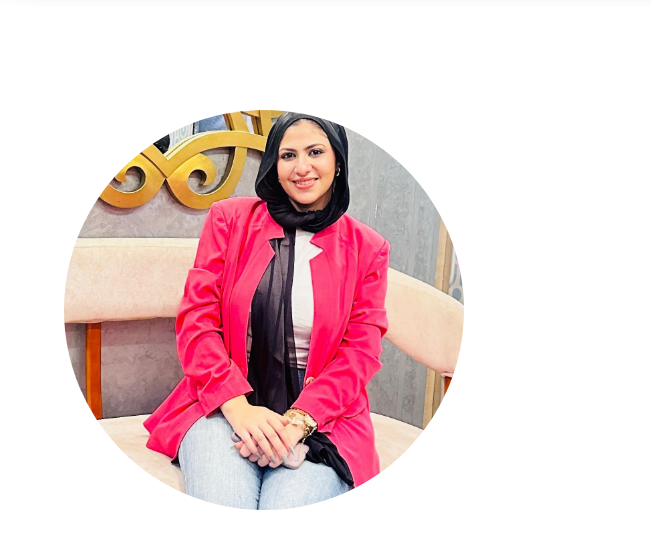
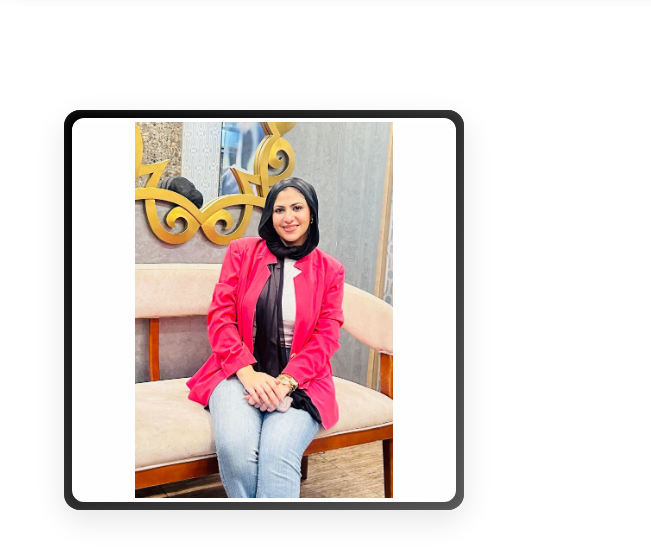
Before and after one commit to shahdamohamed/my-website, a plain HTML site: page index.html in a window 1280 px wide. Shown: the part 94-654 px from the top of the page, 0-651 px from the left. Drawn offline with Linux system fonts and the light colour scheme.

Commit message:
update picture frame

```diff
--- a/style.css
+++ b/style.css
@@ -75,9 +75,6 @@ p {
   box-shadow: 0 4px 15px var(--shadow-color);
   position: relative;
   overflow: hidden;
-  display: flex;
-  align-items: center;
-  justify-content: center;
 }
 
 #theme-toggle-btn::before, #theme-toggle-btn-mobile::before {
@@ -276,16 +273,57 @@ section {
 
 .section__pic-container {
   display: flex;
-  height: min(400px, 40vw);
-  width: min(400px, 40vw);
+  height: 400px;
+  width: 400px;
   margin: auto 0;
+  position: relative;
+  border-radius: 1rem; /* rectangle with softened corners */
+  background: linear-gradient(135deg, var(--btn-color-1), var(--text-color-2));
+  padding: 8px;
+  box-shadow: 0 10px 30px var(--shadow-color),
+              inset 0 2px 10px rgba(255, 255, 255, 0.1);
+  transition: all 0.4s cubic-bezier(0.4, 0, 0.2, 1);
+  overflow: hidden;
+}
+
+.section__pic-container::before {
+  content: '';
+  position: absolute;
+  top: -10px;
+  left: -10px;
+  right: -10px;
+  bottom: -10px;
+  background: conic-gradient(from 0deg, var(--btn-color-1), var(--text-color-2), var(--btn-color-1));
+  border-radius: 1.4rem; /* match outer rounded rectangle */
+  z-index: -1;
+  animation: rotate 3s linear infinite;
+  opacity: 0.7;
 }
 
 .section__pic-container img {
   width: 100%;
   height: 100%;
-  object-fit: cover;
-  border-radius: 50%;
+  object-fit: contain;     /* show whole image without cropping */
+  object-position: center;
+  display: block;
+  border-radius: 0.75rem;  /* keep soft corners for rectangular frame */
+  border: 4px solid var(--bg-color);
+  background: var(--section-bg); /* background for letterboxing */
+  transition: all 0.4s cubic-bezier(0.4, 0, 0.2, 1);
+}
+
+.about-pic {
+  overflow: hidden;       /* ensure frame hides overflow */
+  /* keep current border-radius (oval/rounded) you set previously */
+}
+
+.about-pic img {
+  width: 100%;
+  height: 100%;
+  object-fit: contain;    /* show whole about image */
+  object-position: center;
+  display: block;
+  background: var(--section-bg);
 }
 
 .section__text {
@@ -628,7 +666,9 @@ article .icon {
 .project-img {
   width: 100%;
   height: 100%;
-  object-fit: cover;
+  object-fit: contain;    /* show entire project image */
+  object-position: center;
+  display: block;
   transition: transform 0.3s ease;
 }
 
```
